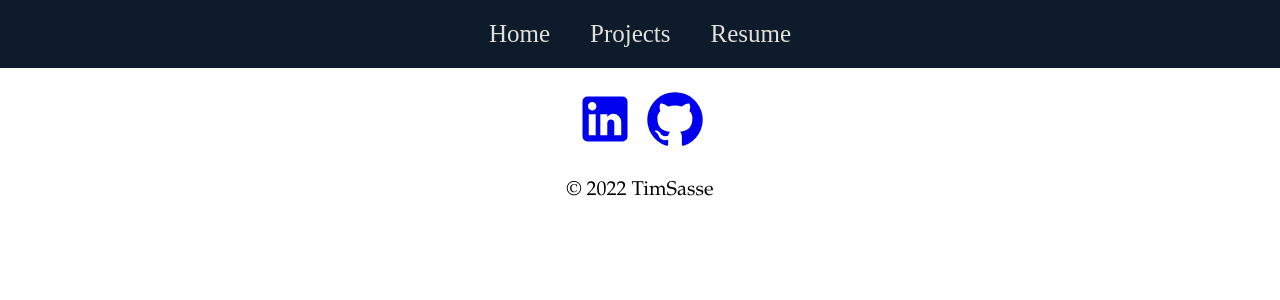
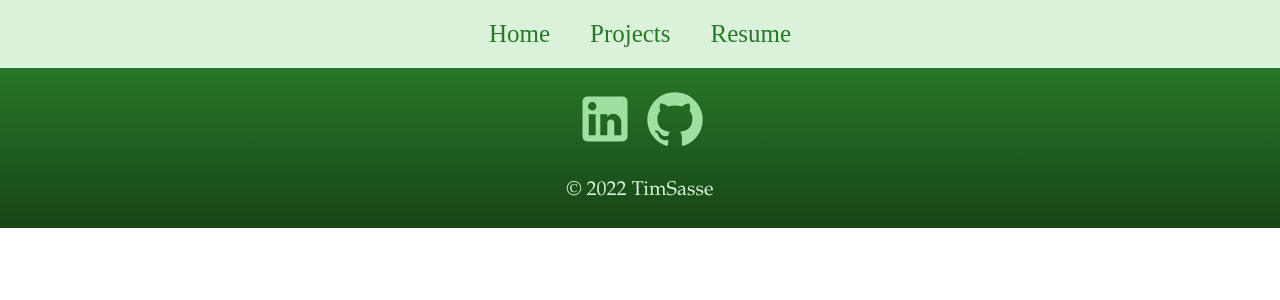
Before and after one commit to timcs1274/Portfolio, a React (Create React App) app in the folder portfolio/: page / in a window 1280 px wide. Shown: the top 300 px of the page. Built offline with nearby package versions, Linux system fonts and the light colour scheme.

Commit message:
update navbar styling

```diff
--- a/portfolio/src/styles/Navbar.css
+++ b/portfolio/src/styles/Navbar.css
@@ -1,15 +1,16 @@
 :root {
-    --darkest: #0D1B2A;
-    --dark: #1B263B;
-    --medium: #415A77;
-    --light: #778DA9;
-    --lightest: #E0E1DD;
+    --darkestGreen: hsl(120, 51%, 18%);
+    --darkerGreen: hsl(120, 50%, 31%);
+    --darkGreen: hsl(120, 57%, 46%);
+    --medGreen: hsl(120, 50%, 75%);
+    --lightGreen: hsl(120, 50%, 90%);
+    --lighterGreen: hsl(120, 50%, 100%);
 }
 
 .navbar {
     width: 100%;
     height: 100%;
-    background-color: var(--darkest);
+    background-color: var(--lightGreen);
 }
 
 .links {
@@ -18,11 +19,11 @@
     display: flex;
     align-items: center;
     justify-content: center;
-    color: var(--lightest);
+    color: var(--darkerGreen);
 }
 
 .links :hover {
-    color: var(--light);
+    color: var(--medGreen);
 }
 
 .navbar a {
```
